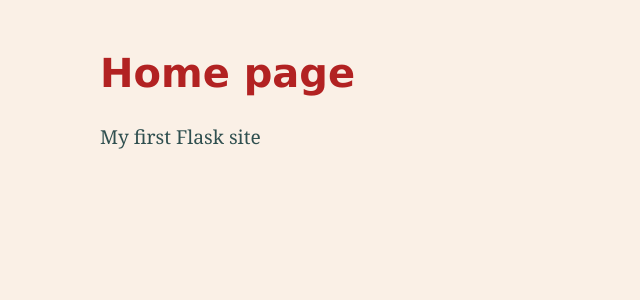
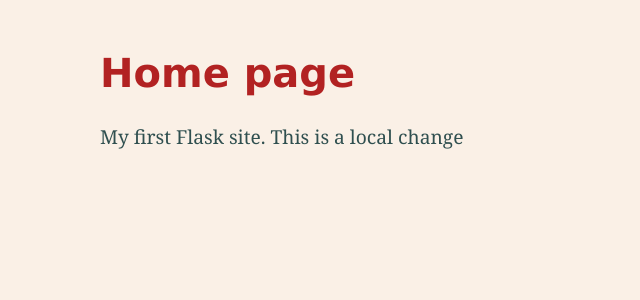
Before and after one commit to leonkarn/uk_lines_disrupt, a Flask app: page / in a window 1280 px wide. Shown: the top 300 px of the page, without its empty margins (0-640 px from the left). Run offline with Flask 2, Linux system fonts and the light colour scheme.

Commit message:
local change to html file

```diff
--- a/main_task/templates/base_root.html
+++ b/main_task/templates/base_root.html
@@ -4,6 +4,6 @@
   </head>
   <body>
     <h1>Home page</h1>
-    <p>My first Flask site</p>
+    <p>My first Flask site. This is a local change</p>
   </body>
 </html>
```
